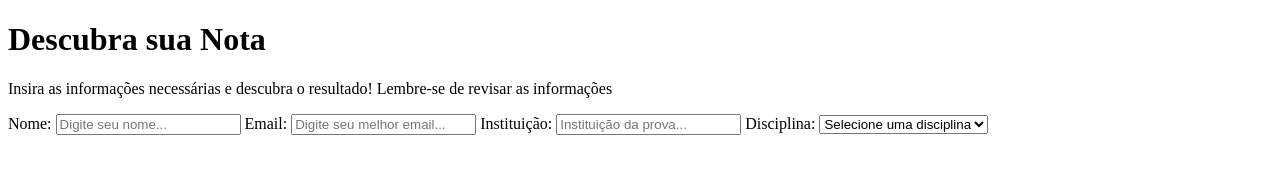
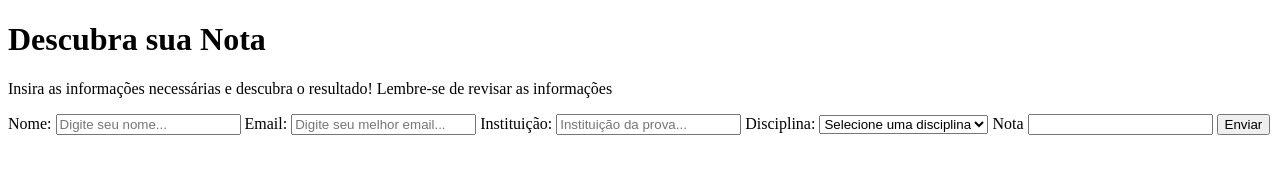
Before and after one commit to arthurbispomorais874-dev/descobrir-notas-code, a plain HTML site: page index.html in a window 1280 px wide. Drawn offline with Linux system fonts and the light colour scheme.

Commit message:
Adição do input nota e o botão

```diff
--- a/index.html
+++ b/index.html
@@ -39,6 +39,11 @@
                 <option value="informatica">Informática</option>
                 <option value="economia">Economia</option>
             </select>
+
+            <label for="nota">Nota</label>
+            <input type="number" id="nota">
+
+            <button type="submit">Enviar</button>
         </form>
     </div>
 </body>
```
